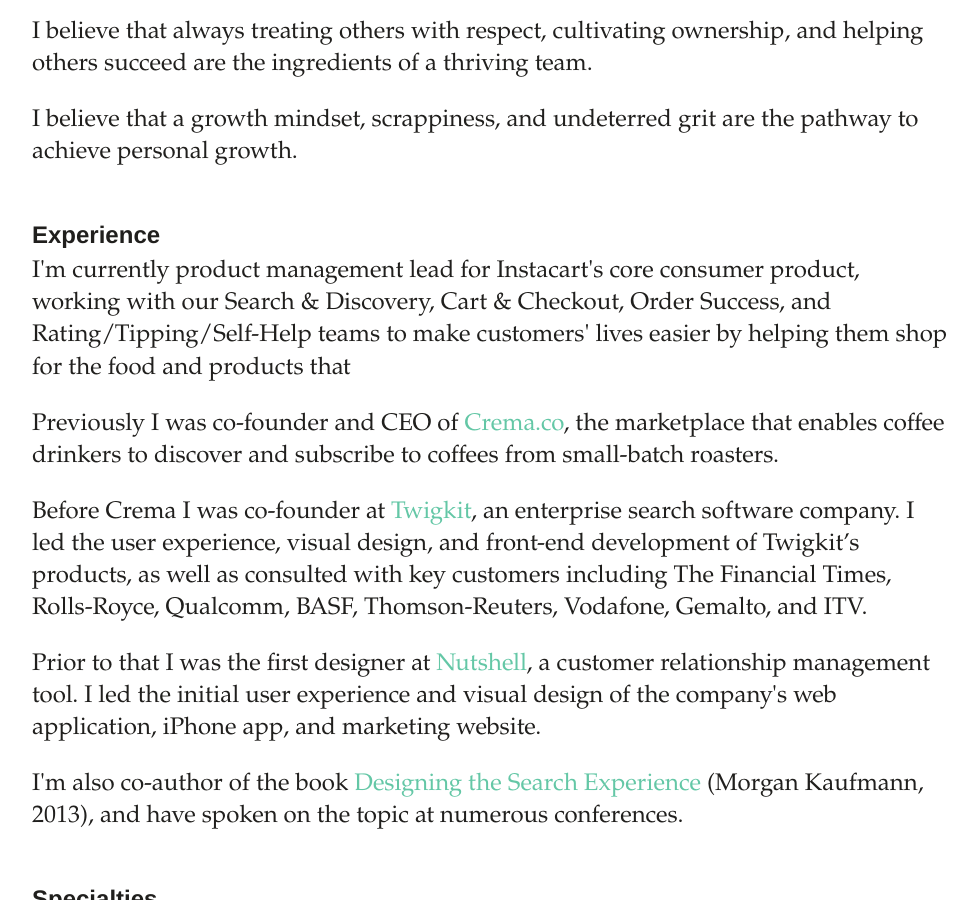
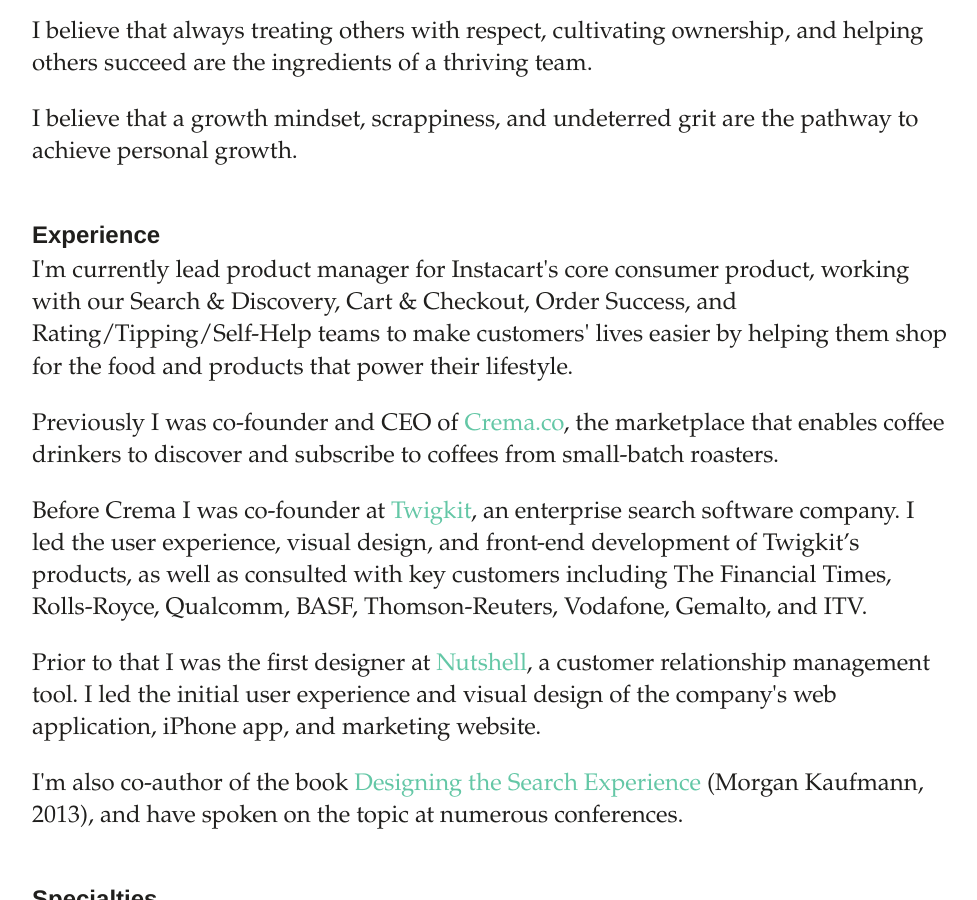
Before and after one commit to SeriouslyInc/tylertate, a Jekyll site: the page built from about.html, in a window 1280 px wide and 900 px high, scrolled down 585 px. Shown: the whole window, without its empty margins (148-1125 px from the left). Built offline with Jekyll 4.4.1, drawn with Linux system fonts in a browser that asks for light colours.

Commit message:
Wording update

```diff
--- a/about.html
+++ b/about.html
@@ -25,7 +25,7 @@ bodyId: about
 
 			<h3>Experience</h3>
 
-			<p>I'm currently product management lead for Instacart's core consumer product, working with our Search & Discovery, Cart & Checkout, Order Success, and Rating/Tipping/Self-Help teams to make customers' lives easier by helping them shop for the food and products that
+			<p>I'm currently lead product manager for Instacart's core consumer product, working with our Search & Discovery, Cart & Checkout, Order Success, and Rating/Tipping/Self-Help teams to make customers' lives easier by helping them shop for the food and products that power their lifestyle.
 
 			<p>Previously I was co-founder and CEO of <a href="https://crema.co">Crema.co</a>, the marketplace that enables coffee drinkers to discover and subscribe to coffees from small-batch roasters.</p>
 
--- a/index.html
+++ b/index.html
@@ -7,7 +7,7 @@ bodyId: home
 <header class="hero">
 	<h2 class="hero-heading">Creating and scaling digital products that people love.</h2>
 	<div class="hero-text">
-		<p>Hi, I'm Tyler, currently a product leader at Instacart.</p>
+		<p>Hi, I'm Tyler, currently a product leader at <a href="https://instacart.com">Instacart</a>.</p>
 		<p>Previously I was co-founder and CEO of <a href="https://Crema.co">Crema.co</a> (a coffee marketplace), co-founder at <a href="http://twigkit.com/">Twigkit</a> (enterprise search), lead designer at <a href="http://nutshell.com/">Nutshell</a> (SaaS CRM), and co-author of <a href="http://designingthesearchexperience.com/">Designing the Search Experience</a>.</p>
 		<p>I currently live and work in the San Francisco Bay Area.</p>
 	</div>
```
